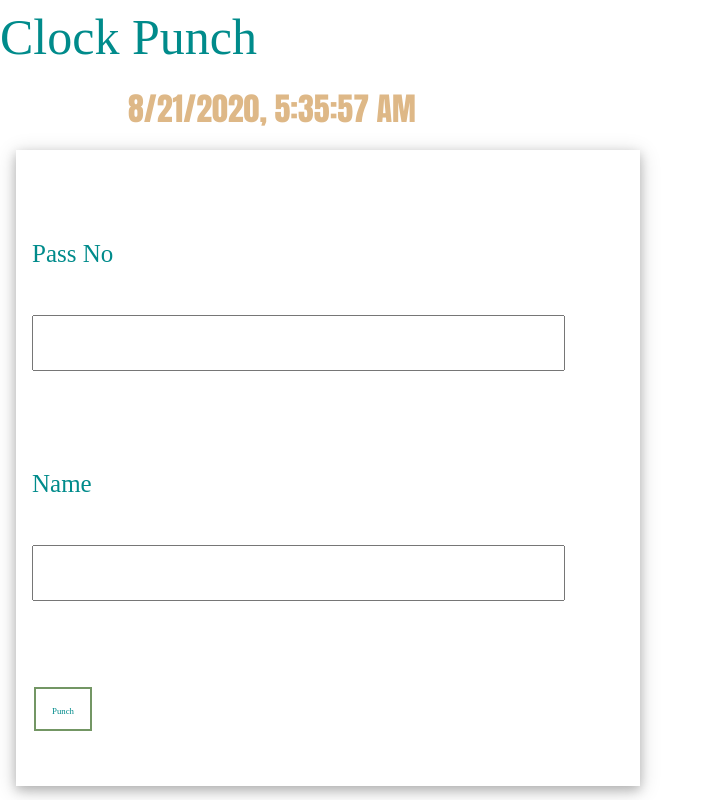
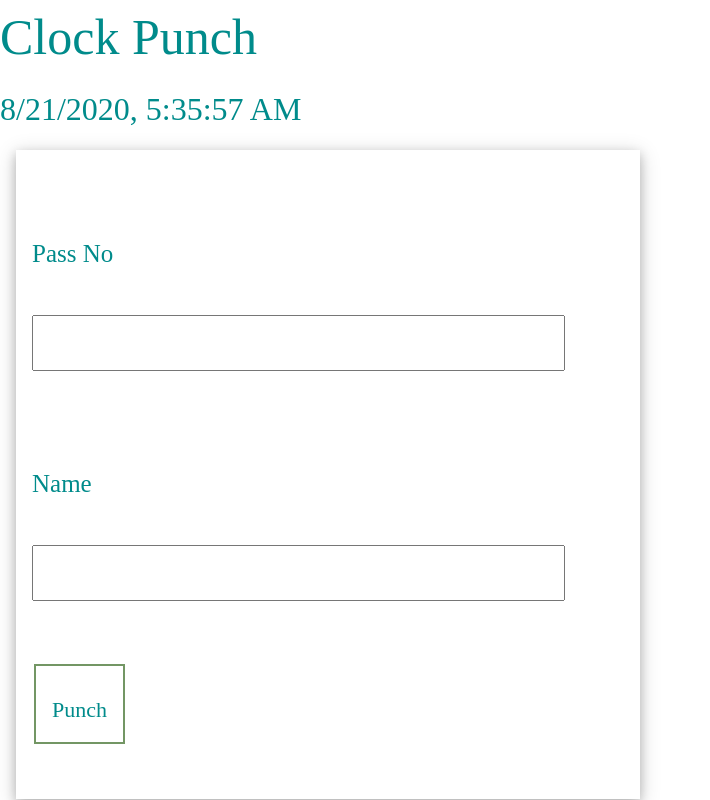
Before and after one commit to andyling1106/clockpunch, a plain HTML site: page index.html in a window 1280 px wide. Shown: the whole page, without its empty margins (0-710 px from the left). Drawn offline with Linux system fonts and the light colour scheme; a web font is replaced by a local one.

Commit message:
Add files via upload

```diff
--- a/w3pro.css
+++ b/w3pro.css
@@ -153,14 +153,14 @@ hr{border:0;border-top:1px solid #eee;margin:20px 0}
   }
 
   .button {
-    background-color: #4CAF50; /* Green */
+    background-color: green; /* Green */
     border: none;
     color: white;
     padding: 8px 16px;
     text-align: center;
     text-decoration: none;
     display: inline-block;
-    font-size: 16px;
+    font-size: 40px;
     margin: 4px 2px;
     transition-duration: 0.4s;
     cursor: pointer;
@@ -172,7 +172,7 @@ hr{border:0;border-top:1px solid #eee;margin:20px 0}
     border: 2px solid #43722ebd;
   }
   .button1:hover {
-    background-color: #4CAF50;
+    background-color: yellow;
     color: white;
 
   }
@@ -204,7 +204,9 @@ hr{border:0;border-top:1px solid #eee;margin:20px 0}
 
   .a-h1{
     padding-bottom : 30px;
-  font-family:"Segoe UI",Arial,sans-serif;font-weight:400;margin:10px 0;
+    font-family: 'Segoe UI', Tahoma, Geneva, Verdana, sans-serif;
+  font-weight:400;
+  margin:10px 0;
     font-size: 28px;
       margin-left: 2%;
 
@@ -213,7 +215,7 @@ hr{border:0;border-top:1px solid #eee;margin:20px 0}
 
   .a-h4{
     padding-bottom : 40px;
-    font-family: Impact, Haettenschweiler, 'Arial Narrow Bold', sans-serif;
+    font-family: 'Segoe UI', Tahoma, Geneva, Verdana, sans-serif;
     margin:10px 0;
     font-size: 32px;
     color: darkcyan;
@@ -222,12 +224,12 @@ hr{border:0;border-top:1px solid #eee;margin:20px 0}
 
   .a-h5{
 
-    font-family: Impact, Haettenschweiler, 'Arial Narrow Bold', sans-serif;
+   font-family: "Chango";
     margin:10px 0;
     font-size: 32px;
-    color: burlywood;
-    font-weight: 500;
+    color: darkcyan;
+    font-weight: 100;
 
-    margin-left: 10%;
+    margin-left: 0%;
 
   }
```
